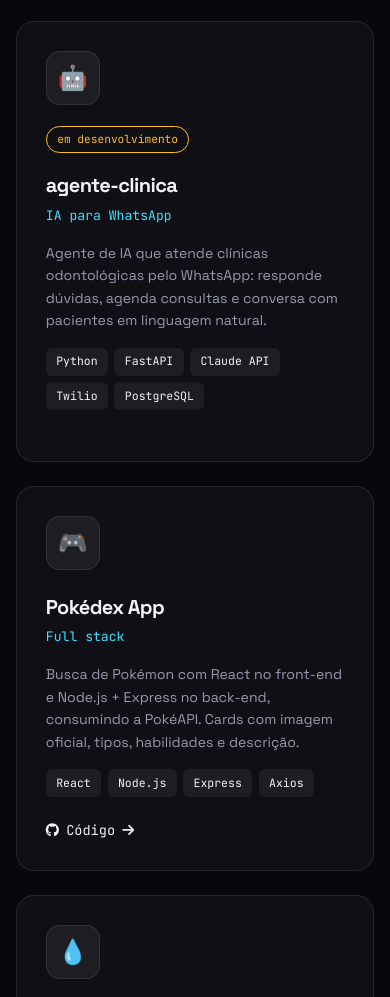
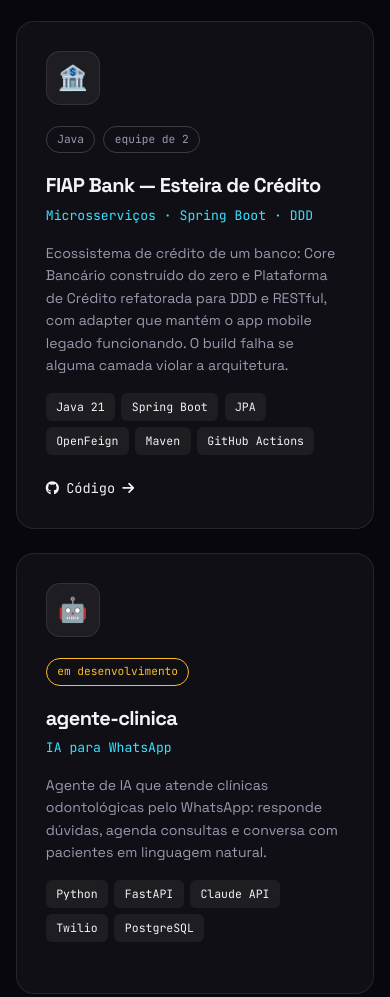
Before and after one commit to Gabrielvianaana/gabriel-viana.github.io, a plain HTML site: page index.html in a window 390 px wide. Shown: the part 3720-4717 px from the top of the page. Drawn offline with Linux system fonts and the light colour scheme; animation ran at ten frames a second.

Commit message:
Adiciona projetos Esteira de Crédito (Java) e Passa a Bola
Co-Authored-By: Claude Opus 5.5 <noreply@anthropic.com>

```diff
--- a/index.html
+++ b/index.html
@@ -651,6 +651,16 @@
 
     <div class="projects-grid">
       <article class="card spot project tilt reveal">
+        <div class="p-icon">🏦</div>
+        <div class="tag-row"><span class="badge">Java</span><span class="badge">equipe de 2</span></div>
+        <h3 class="p-title">FIAP Bank — Esteira de Crédito</h3>
+        <p class="p-sub">Microsserviços · Spring Boot · DDD</p>
+        <p class="p-desc">Ecossistema de crédito de um banco: Core Bancário construído do zero e Plataforma de Crédito refatorada para DDD e RESTful, com adapter que mantém o app mobile legado funcionando. O build falha se alguma camada violar a arquitetura.</p>
+        <div class="techs"><span class="tech">Java 21</span><span class="tech">Spring Boot</span><span class="tech">JPA</span><span class="tech">OpenFeign</span><span class="tech">Maven</span><span class="tech">GitHub Actions</span></div>
+        <div class="p-links"><a class="p-link" href="https://github.com/Gabrielvianaana/fiap-esp-cp5-ddd-java" target="_blank" rel="noopener"><i class="fab fa-github"></i> Código <i class="fas fa-arrow-right"></i></a></div>
+      </article>
+
+      <article class="card spot project tilt reveal">
         <div class="p-icon">🤖</div>
         <div class="tag-row"><span class="badge wip">em desenvolvimento</span></div>
         <h3 class="p-title">agente-clinica</h3>
@@ -675,6 +685,15 @@
         <p class="p-desc">Monitor de nível de água com Arduino, sensor ultrassônico, LCD I2C e RTC. Alertas visuais e sonoros por faixa de risco. Global Solution FIAP 2025.</p>
         <div class="techs"><span class="tech">Arduino</span><span class="tech">C++</span><span class="tech">IoT</span><span class="tech">HC-SR04</span></div>
         <div class="p-links"><a class="p-link" href="https://github.com/Gabrielvianaana/GS-Edge-Computing" target="_blank" rel="noopener"><i class="fab fa-github"></i> Código <i class="fas fa-arrow-right"></i></a></div>
+      </article>
+
+      <article class="card spot project tilt reveal">
+        <div class="p-icon">⚽</div>
+        <h3 class="p-title">Passa a Bola</h3>
+        <p class="p-sub">IoT + FIWARE</p>
+        <p class="p-desc">Leitura de cartão de jogadora com ESP32: o dispositivo consulta o FIWARE Orion Context Broker por API REST e mostra no display LCD o nome, o time e a posição da atleta.</p>
+        <div class="techs"><span class="tech">ESP32</span><span class="tech">C++</span><span class="tech">FIWARE Orion</span><span class="tech">REST API</span><span class="tech">ArduinoJson</span></div>
+        <div class="p-links"><a class="p-link" href="https://github.com/Gabrielvianaana/Sprint-Edge-computing-2" target="_blank" rel="noopener"><i class="fab fa-github"></i> Código <i class="fas fa-arrow-right"></i></a></div>
       </article>
     </div>
   </div>
```
